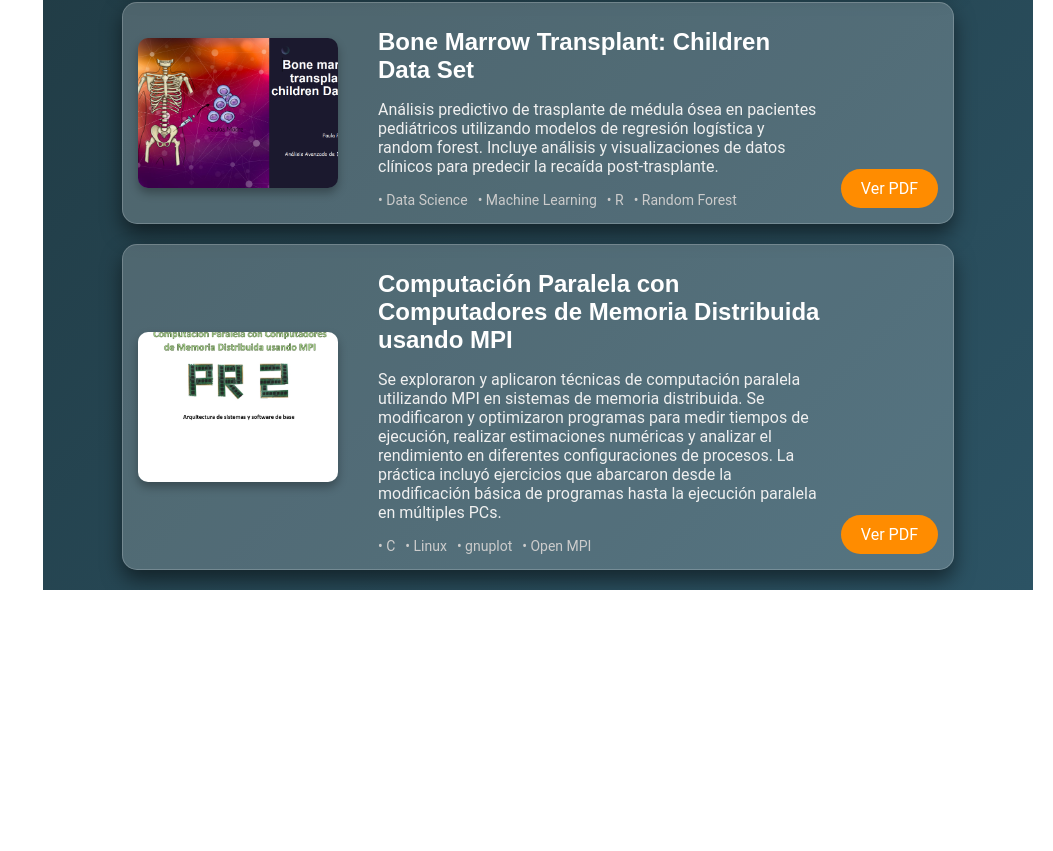
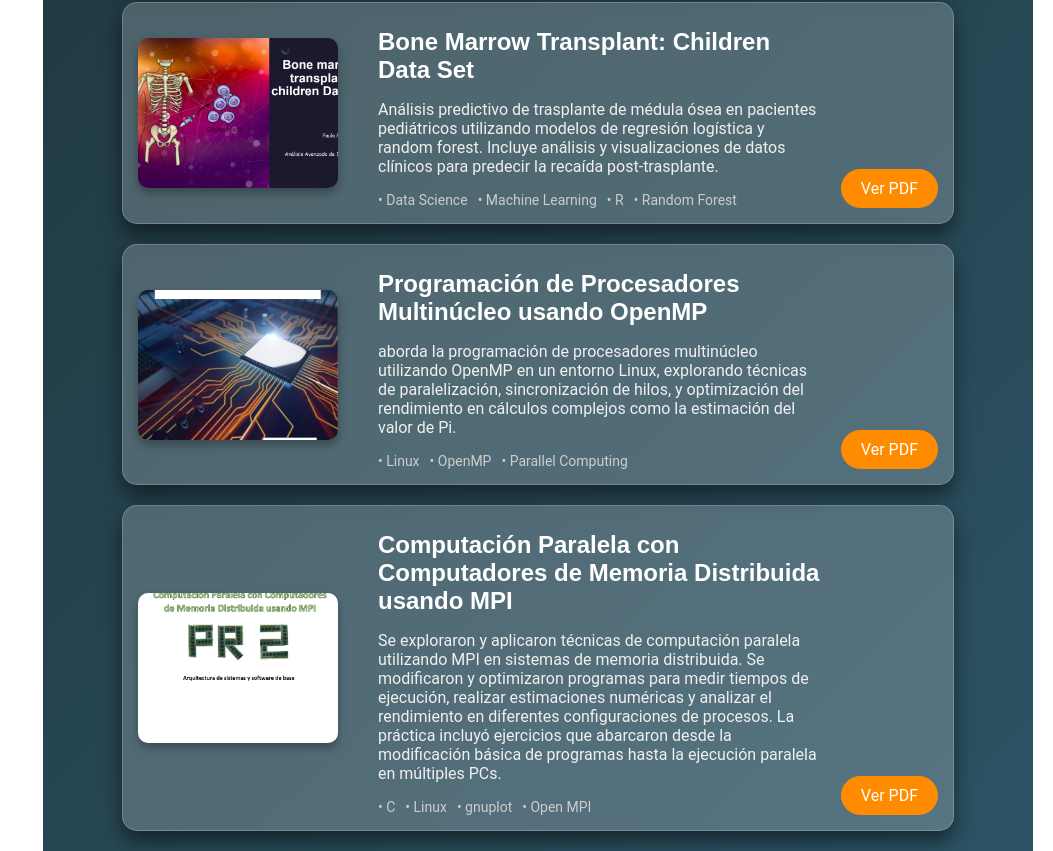
Before and after one commit to paulapoley/portfoliopaulapoley, a React (Create React App) app: page / in a window 1280 px wide. Shown: the part 1949-2800 px from the top of the page, without its empty margins (227-1280 px from the left). Before the commit the page ends 2539 px from the top, so only its background shows below. Built offline with nearby package versions, Linux system fonts and the light colour scheme.

Commit message:
Update Home.jsx

```diff
--- a/src/pages/Home.jsx
+++ b/src/pages/Home.jsx
@@ -61,6 +61,14 @@ const Home = () => {
     },
     {
       id: 8,
+      title: 'Programación de Procesadores Multinúcleo usando OpenMP',
+      description: 'aborda la programación de procesadores multinúcleo utilizando OpenMP en un entorno Linux, explorando técnicas de paralelización, sincronización de hilos, y optimización del rendimiento en cálculos complejos como la estimación del valor de Pi.',
+      imgSrc: '/pdfs/openmp.jpg',
+      pdfSrc: '/pdfs/Procesadores-multinucleo-openmp-PPC.pdf',
+        topics: ['Linux', 'OpenMP', 'Parallel Computing']
+    },
+    {
+      id: 9,
       title: 'Computación Paralela con Computadores de Memoria Distribuida usando MPI',
       description: 'Se exploraron y aplicaron técnicas de computación paralela utilizando MPI en sistemas de memoria distribuida. Se modificaron y optimizaron programas para medir tiempos de ejecución, realizar estimaciones numéricas y analizar el rendimiento en diferentes configuraciones de procesos. La práctica incluyó ejercicios que abarcaron desde la modificación básica de programas hasta la ejecución paralela en múltiples PCs.',
       imgSrc: '/pdfs/MPI.jpg',
```
